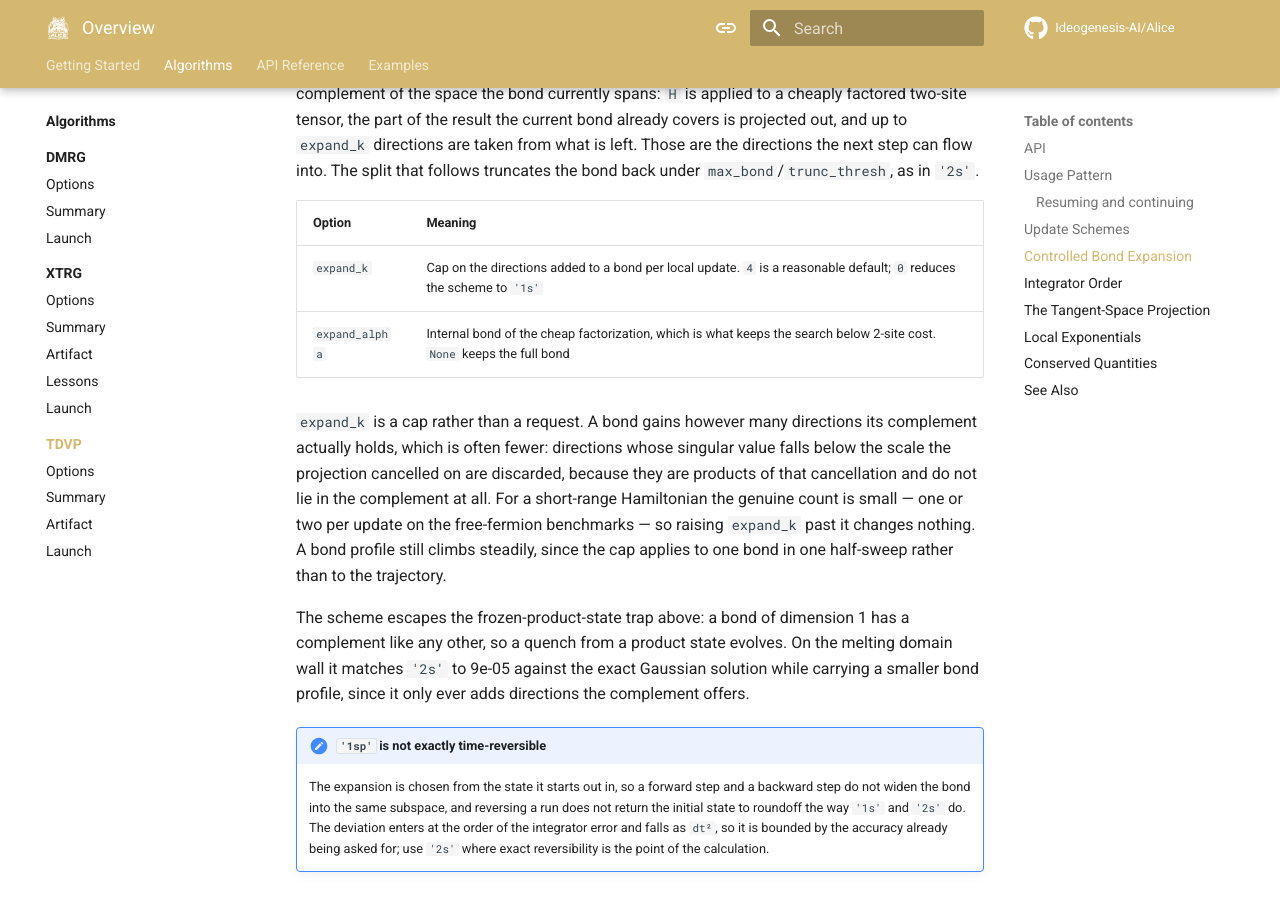
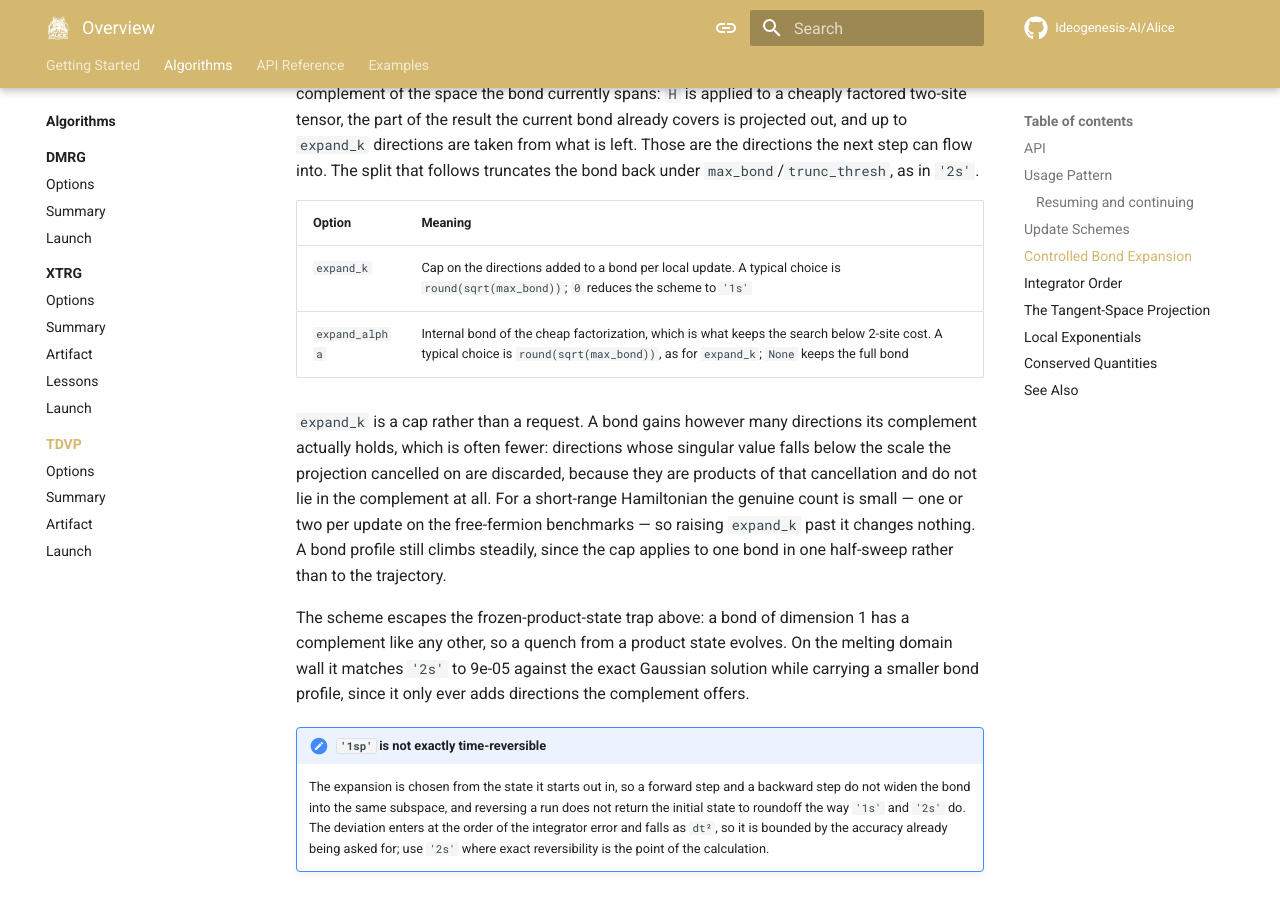
Before and after one commit to Ideogenesis-AI/Alice, an MkDocs documentation site: the page built from docs/algorithms/tdvp/index.md, in a window 1280 px wide and 900 px high, scrolled down 2547 px. Built offline with MkDocs 1.6.1 and Material for MkDocs 9.7.7, drawn with Linux system fonts in a browser that asks for light colours; comment, search, counter and statistics services are not loaded.

Commit message:
Recommend sqrt(max_bond) in the bond-expansion option table
The Controlled Bond Expansion table gave `4` as a reasonable default for
`expand_k` and described `expand_alpha` only through what `None` does.
Both rows now carry `round(sqrt(max_bond))`, matching the docstrings the
page sits alongside.

```diff
--- a/docs/algorithms/tdvp/index.md
+++ b/docs/algorithms/tdvp/index.md
@@ -114,8 +114,8 @@
 
 | Option | Meaning |
 |--------|---------|
-| `expand_k` | Cap on the directions added to a bond per local update. `4` is a reasonable default; `0` reduces the scheme to `'1s'` |
-| `expand_alpha` | Internal bond of the cheap factorization, which is what keeps the search below 2-site cost. `None` keeps the full bond |
+| `expand_k` | Cap on the directions added to a bond per local update. A typical choice is `round(sqrt(max_bond))`; `0` reduces the scheme to `'1s'` |
+| `expand_alpha` | Internal bond of the cheap factorization, which is what keeps the search below 2-site cost. A typical choice is `round(sqrt(max_bond))`, as for `expand_k`; `None` keeps the full bond |
 
 `expand_k` is a cap rather than a request. A bond gains however many directions
 its complement actually holds, which is often fewer: directions whose singular
```
